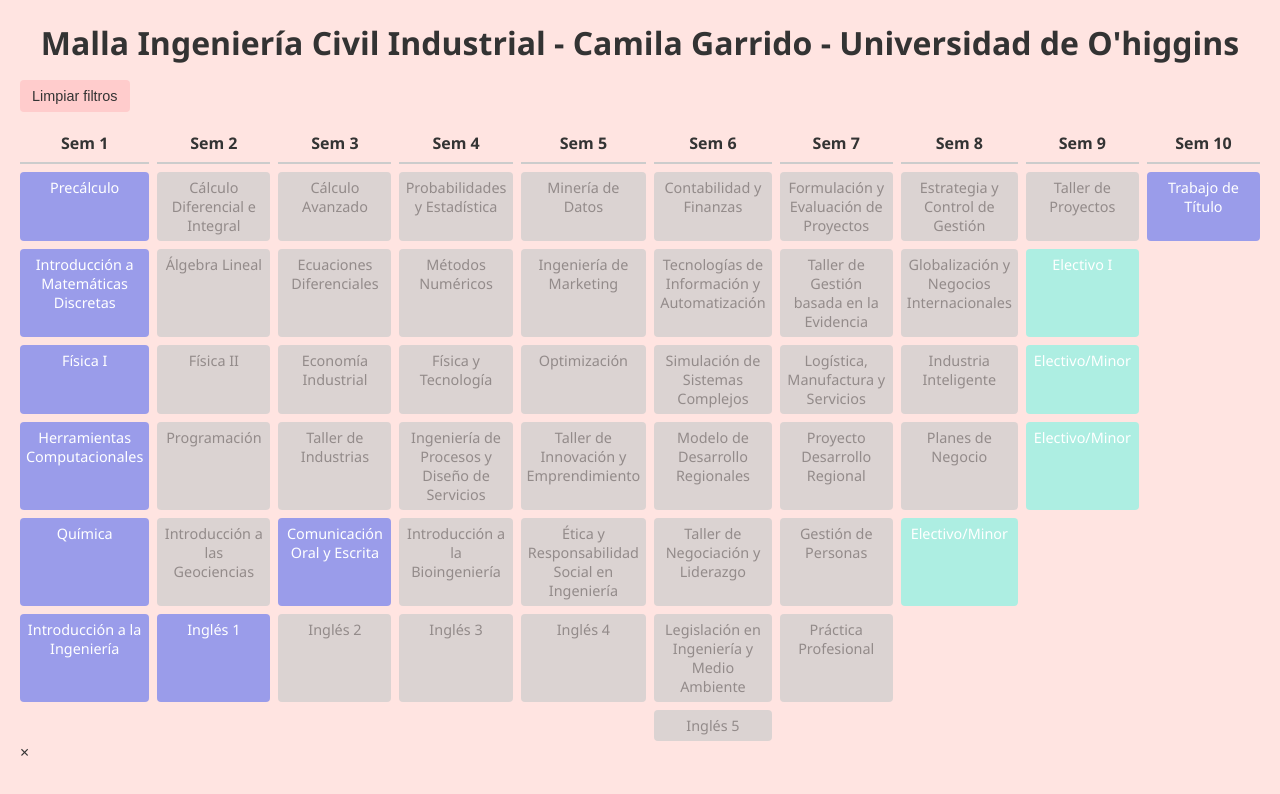
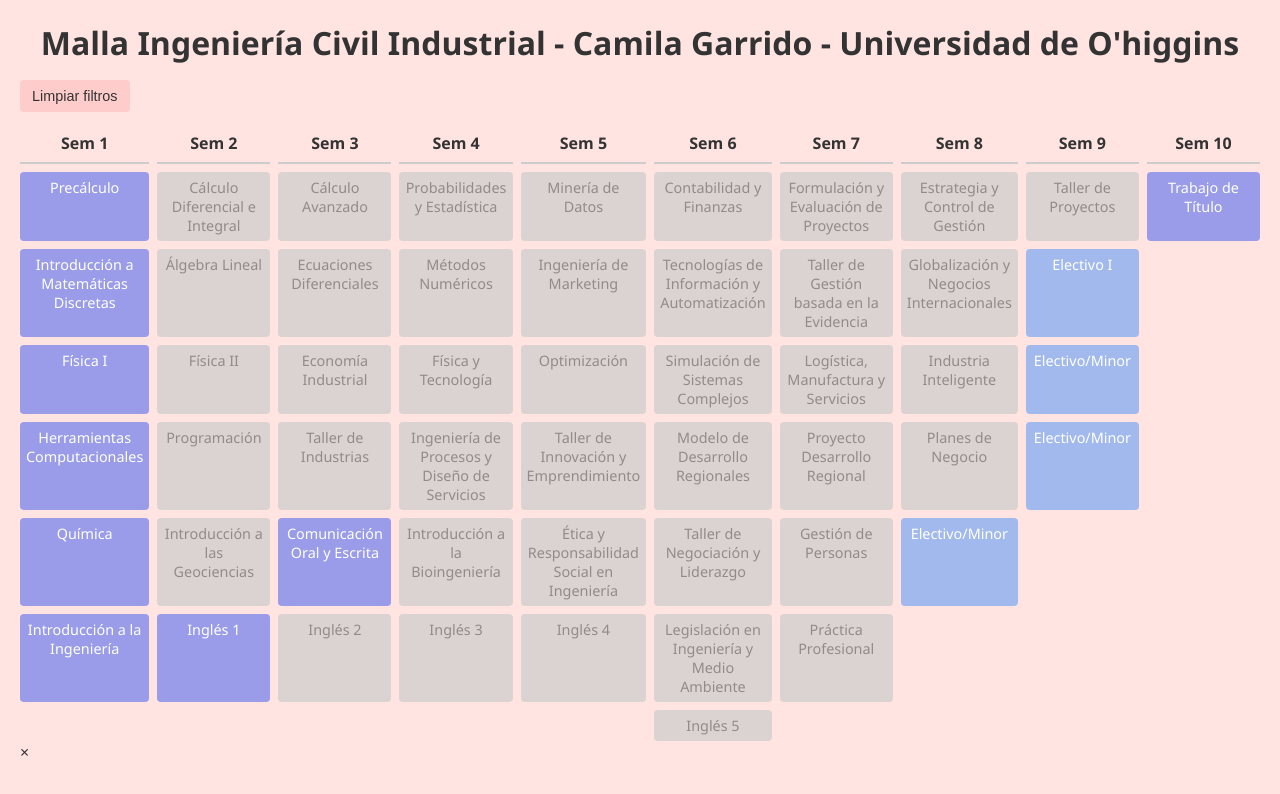
Before and after one commit to Milandica/Malla-Industrial, a plain HTML site: page index.html in a window 1280 px wide. Drawn offline with Linux system fonts and the light colour scheme.

Commit message:
Update style.css

```diff
--- a/style.css
+++ b/style.css
@@ -1,7 +1,7 @@
 :root {
   --bg-lightpink: #ffe4e1;
   --color-comun: #9A9CEA;
-  --color-especialidad: #ADEEE2;
+  --color-especialidad: #A2B9EE;
   --grid-gap: 8px;
 }
 
```
